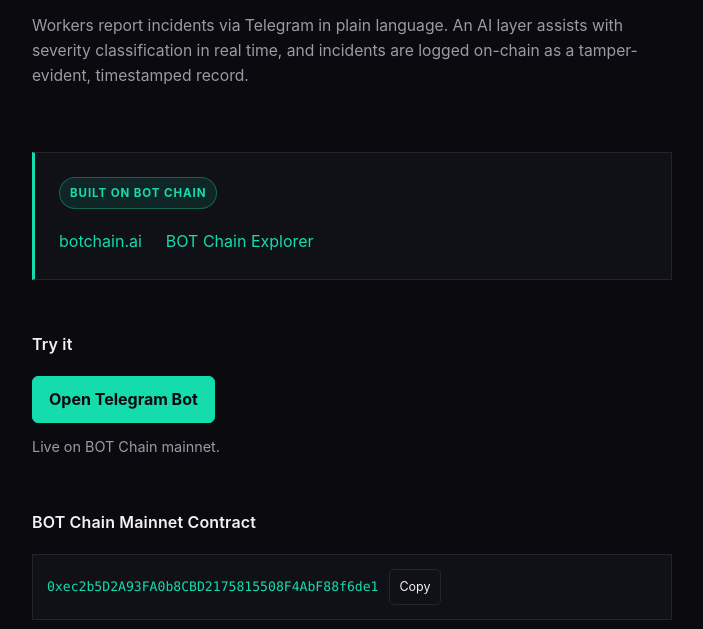
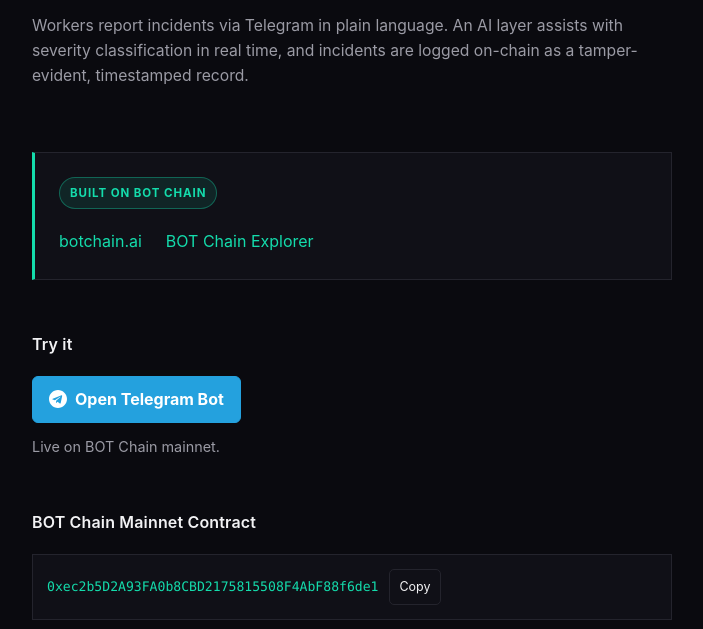
Before and after one commit to solocreativeone/safety_incident_log, a website: page index.html in a window 1280 px wide. Shown: the part 169-798 px from the top of the page, without its empty margins (288-991 px from the left). Drawn offline with Linux system fonts and the light colour scheme.

Commit message:
Update styles and structure for try-link section

```diff
--- a/index.html
+++ b/index.html
@@ -16,6 +16,8 @@
       --accent-soft: rgba(20, 220, 172, 0.1);
       --accent2: #c10f45;
       --accent2-soft: rgba(193, 15, 69, 0.1);
+      --tg-color: #24a1de;
+      --tg-hover: #1f8ec4;
     }
 
     * {
@@ -134,18 +136,27 @@
     }
 
     .try-link {
-      display: inline-block;
+      display: inline-flex;
+      align-items: center;
+      gap: 8px;
       padding: 10px 16px;
-      border: 1px solid var(--accent);
+      border: 1px solid var(--tg-color);
       border-radius: 6px;
-      background: var(--accent);
-      color: #0a0a0f;
+      background: var(--tg-color);
+      color: #ffffff;
       font-weight: 700;
+    }
+
+    .try-link svg {
+      width: 18px;
+      height: 18px;
+      fill: currentColor;
     }
 
     .try-link:hover,
     .try-link:focus-visible {
-      background: #3fe8c4;
+      background: var(--tg-hover);
+      border-color: var(--tg-hover);
       text-decoration: none;
     }
 
@@ -258,7 +269,12 @@
 
     <section>
       <h2>Try it</h2>
-      <a class="try-link" href="https://t.me/safety_incident_log_bot" target="_blank" rel="noopener">Open Telegram Bot</a>
+      <a class="try-link" href="https://t.me/safety_incident_log_bot" target="_blank" rel="noopener">
+        <svg viewBox="0 0 24 24" aria-hidden="true">
+          <path d="M12 0C5.37 0 0 5.37 0 12s5.37 12 12 12 12-5.37 12-12S18.63 0 12 0zm5.56 8.16l-1.97 9.28c-.15.68-.55.84-1.12.52l-3.05-2.25-1.47 1.42c-.16.16-.3.3-.61.3l.22-3.1 5.64-5.1c.25-.22-.05-.34-.38-.12l-6.97 4.39-3-.94c-.65-.2-.66-.65.14-.97l11.72-4.52c.54-.2 1.02.13.85.99z"/>
+        </svg>
+        <span>Open Telegram Bot</span>
+      </a>
       <p class="note">Live on BOT Chain mainnet.</p>
     </section>
 
```
